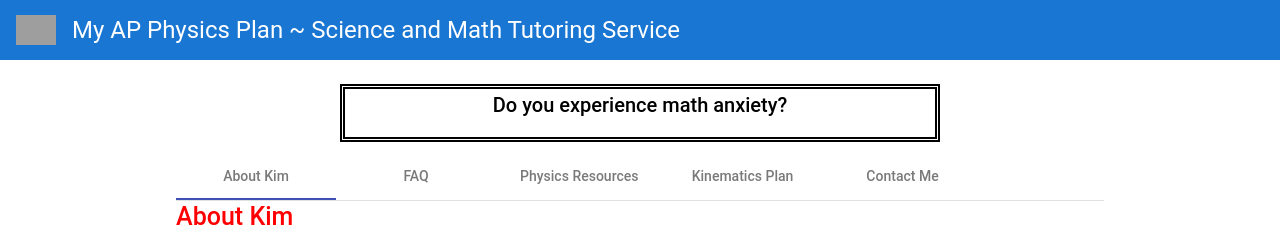
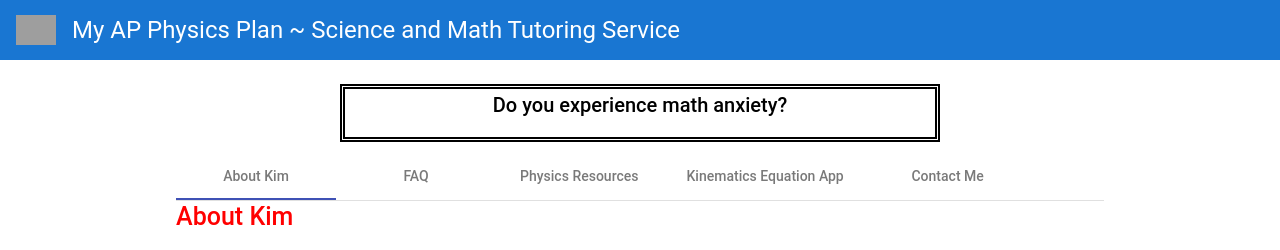
Before and after one commit to kayschulze/my-ap-physics-plan, an Angular app: page / in a window 1280 px wide. Shown: the top 250 px of the page. Built offline with nearby package versions, Linux system fonts and the light colour scheme; grey boxes are pictures that could not be loaded; a small style sheet from the web is missing.

Commit message:
adjust formatting on kinematics equation app.

```diff
--- a/src/app/app.component.html
+++ b/src/app/app.component.html
@@ -33,7 +33,7 @@
       </div>
     </mat-tab>
 
-    <mat-tab label="Kinematics Plan">
+    <mat-tab label="Kinematics Equation App">
       <div class="tab-width">
        <app-kinematics></app-kinematics>
       </div>
--- a/src/app/kinematics/kinematics.component.css
+++ b/src/app/kinematics/kinematics.component.css
@@ -21,7 +21,7 @@ button {
 
 .container {
   word-wrap: break-word;
-  max-width: 900px;
+  max-width: 1000px;
 }
 
 .tableContainer {
```
